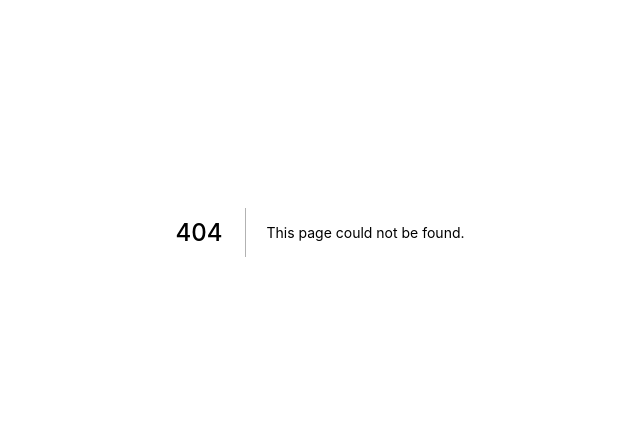
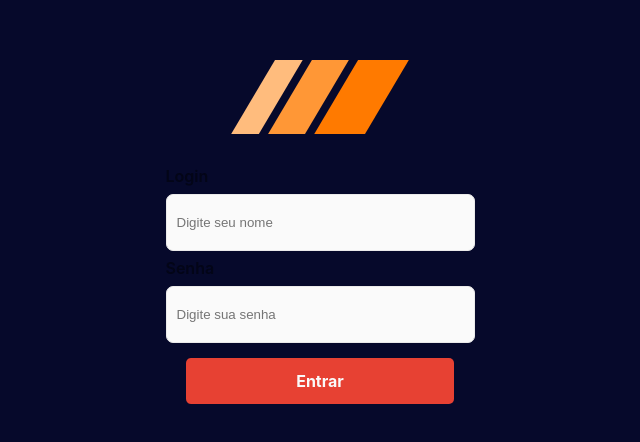
Before and after one commit to gusttavonl/gofinance-frontend, a Next.js app: page /auth in a window 1280 px wide. Before the commit this address had no page. Shown: the part 168-610 px from the top of the page, without its empty margins (320-960 px from the left). Built offline with nearby package versions, Linux system fonts and the light colour scheme; a web font is replaced by a local one.

Commit message:
feat: add auth page

```diff
--- /dev/null
+++ b/src/pages/auth.tsx
@@ -0,0 +1,10 @@
+import AuthLayout from '@/components/Layouts/AuthLayout'
+import Login from '@/components/pages/Login'
+
+export default function Auth() {
+  return (
+    <AuthLayout>
+      <Login />
+    </AuthLayout>
+  )
+}
```
